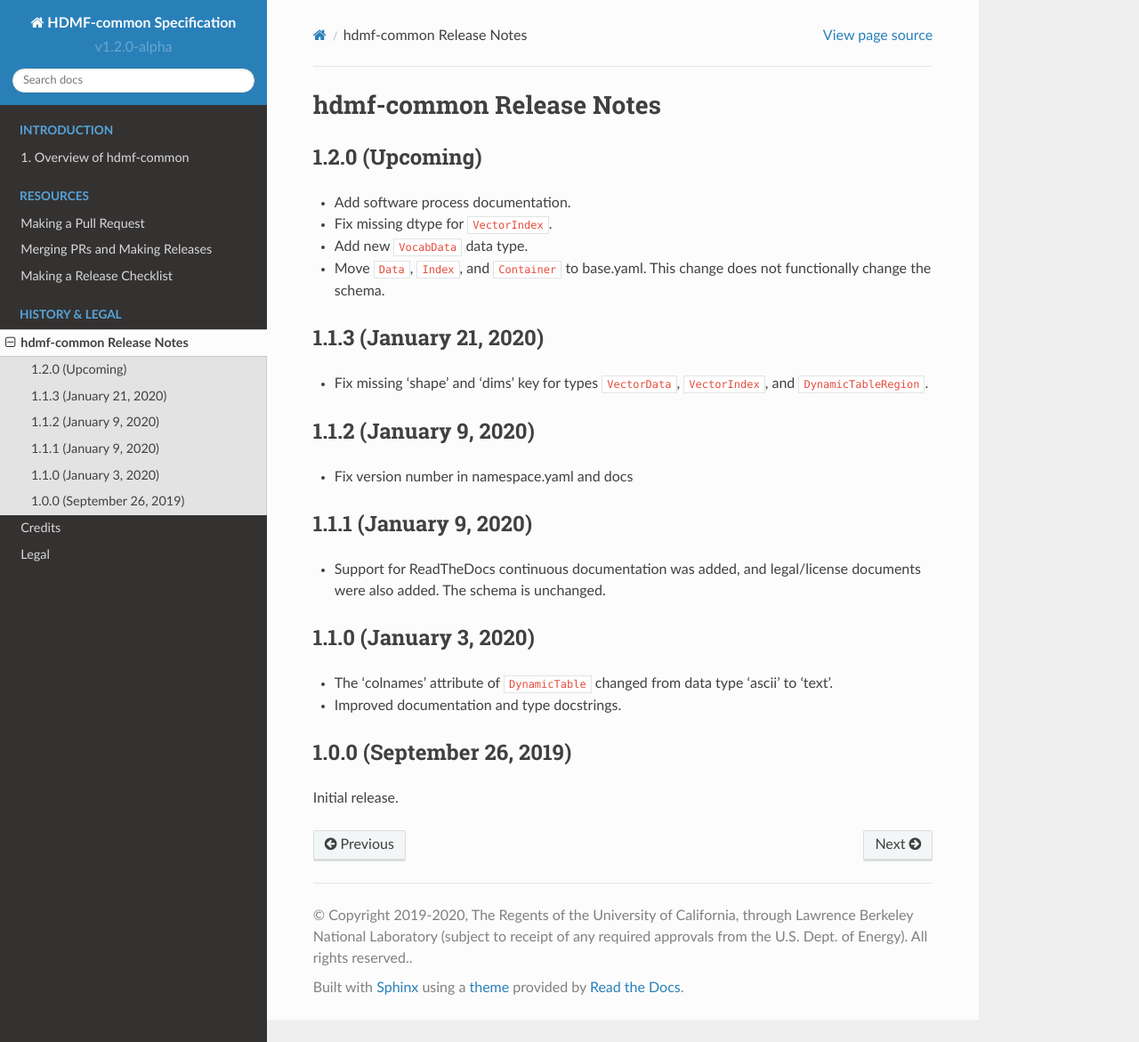
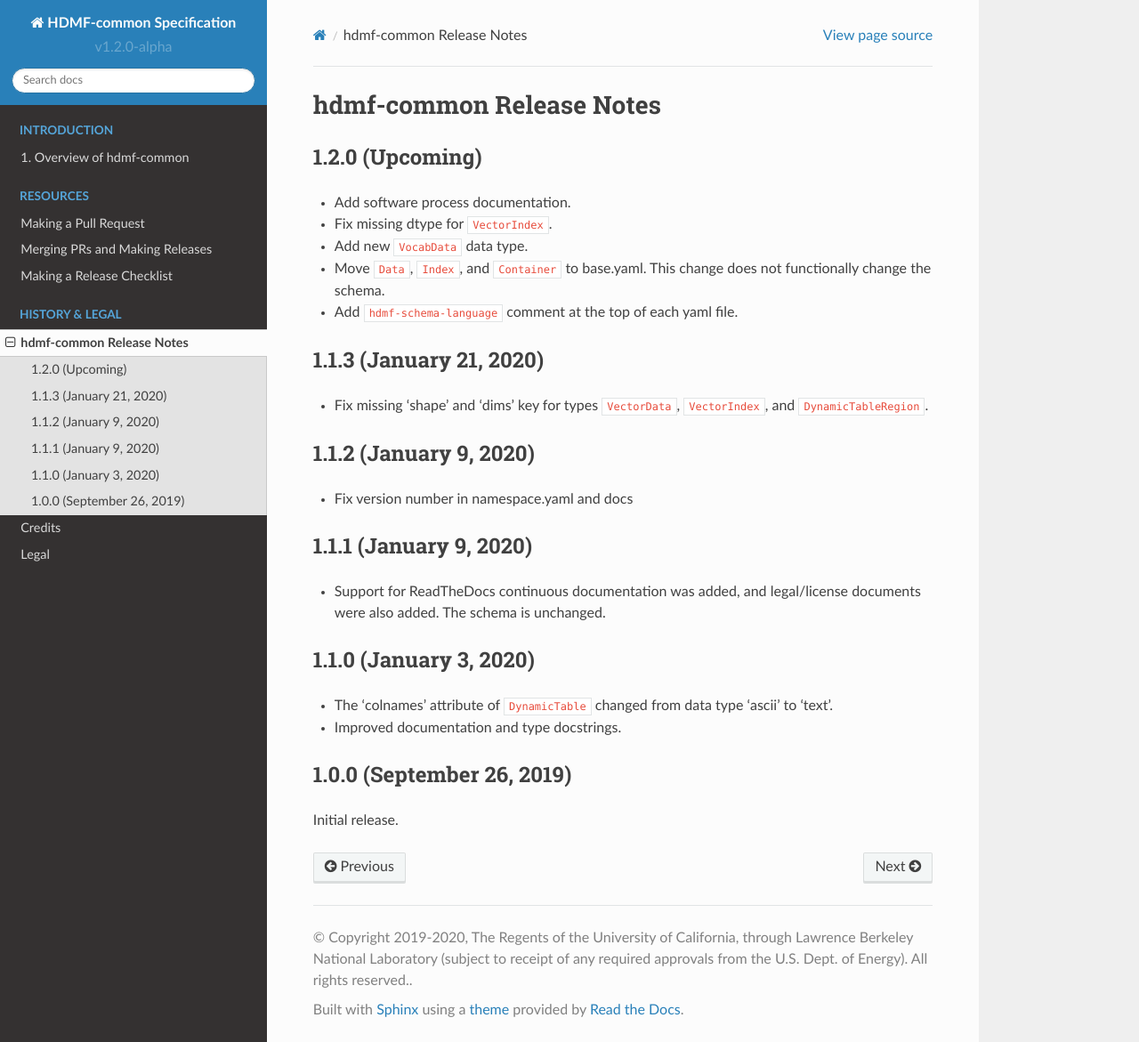
Before and after one commit to hdmf-dev/hdmf-common-schema, a Sphinx documentation site: the page built from docs/source/format_release_notes.rst, in a window 1280 px wide and 1171 px high. Shown: the whole window at 89% size. Built offline with Sphinx 7.4.7 and the Read the Docs theme 2.0.0, drawn with Linux system fonts in a browser that asks for light colours.

Commit message:
Add ``hdmf-schema-language`` comment at the top of each yaml file.

```diff
--- a/docs/source/format_release_notes.rst
+++ b/docs/source/format_release_notes.rst
@@ -8,6 +8,7 @@
 - Fix missing dtype for ``VectorIndex``.
 - Add new ``VocabData`` data type.
 - Move ``Data``, ``Index``, and ``Container`` to base.yaml. This change does not functionally change the schema.
+- Add ``hdmf-schema-language`` comment at the top of each yaml file.
 
 1.1.3 (January 21, 2020)
 ------------------------
```
Also changed, not shown: 4 other files.
